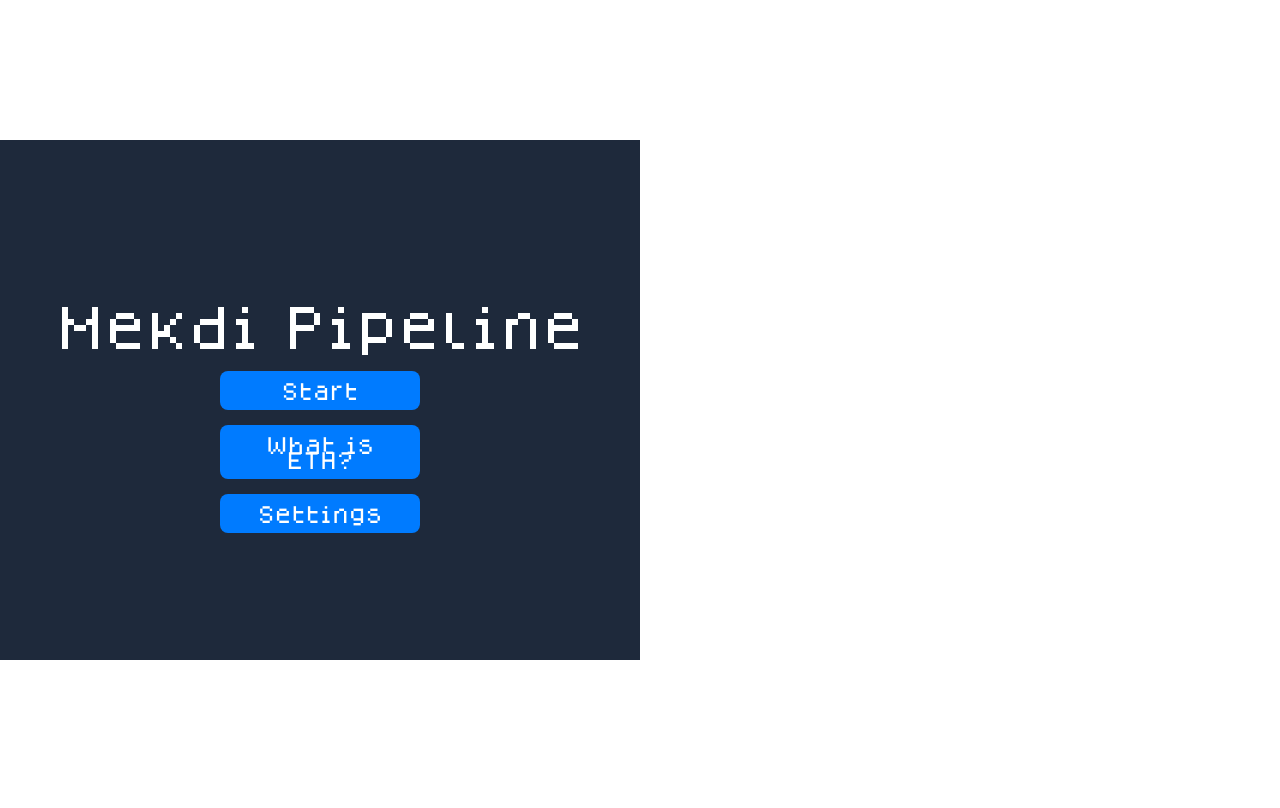
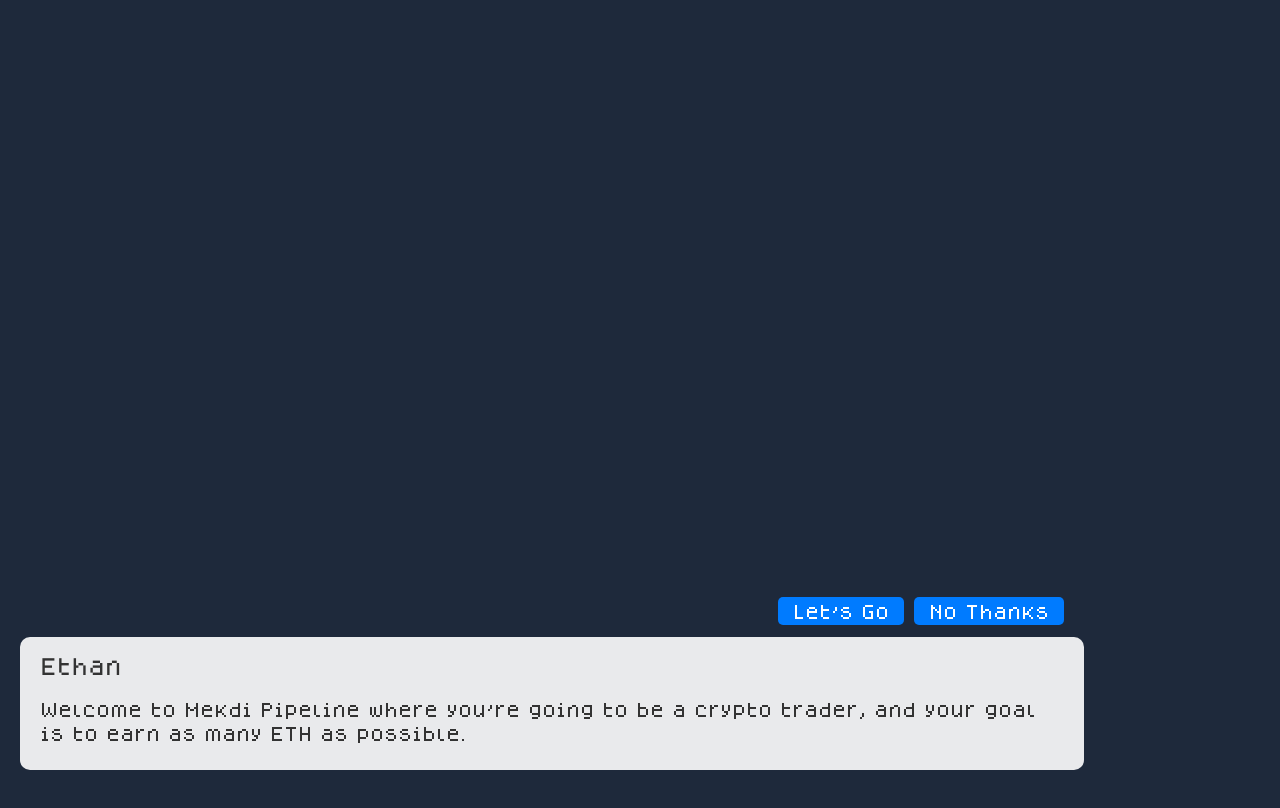
Before and after one commit to kaungzhan/eth-crypto-game, a React (Vite) app in the folder mekdi-pipeline/: page /start in a window 1280 px wide. Shown: the top 808 px of the page. Built offline with nearby package versions, Linux system fonts and the light colour scheme.

Commit message:
make start page

```diff
--- a/mekdi-pipeline/package.json
+++ b/mekdi-pipeline/package.json
@@ -12,7 +12,8 @@
   },
   "dependencies": {
     "react": "^19.0.0",
-    "react-dom": "^19.0.0"
+    "react-dom": "^19.0.0",
+    "react-router-dom": "^7.1.5"
   },
   "devDependencies": {
     "@eslint/js": "^9.19.0",
--- a/mekdi-pipeline/src/App.tsx
+++ b/mekdi-pipeline/src/App.tsx
@@ -1,8 +1,17 @@
 import React from "react";
+import { BrowserRouter as Router, Routes, Route } from "react-router-dom";
 import MainPage from "./pages/Mainpage";
+import StartPage from "./pages/Startpage";
 
 const App: React.FC = () => {
-  return <MainPage />;
+  return (
+    <Router>
+      <Routes>
+        <Route path="/" element={<MainPage />} />
+        <Route path="/start" element={<StartPage />} />
+      </Routes>
+    </Router>
+  );
 };
 
 export default App;
--- /dev/null
+++ b/mekdi-pipeline/src/css/Startpage.css
@@ -0,0 +1,80 @@
+/* Load Custom Font */
+@font-face {
+    font-family: "MyCustomFont";
+    src: url("/fonts/dogicapixel.ttf") format("truetype");
+}
+
+/* Apply Font to Everything */
+body, .game-container, .dialog-box, .character-name, .dialog-text {
+    font-family: "MyCustomFont", sans-serif;
+}
+
+/* Game Page Background */
+.game-container {
+    width: 100vw;
+    height: 100vh;
+    /* background: url("../assets/background-placeholder.jpg") center/cover no-repeat; */
+    background-color: #1e293b;
+    display: flex;
+    align-items: flex-end;
+    justify-content: flex-start;
+    padding: 20px;
+}
+
+/* Character image on the left */
+.character {
+    height: 300px;
+    object-fit: contain;
+    margin-left: 20px;
+}
+
+/* Dialogue Box Styling */
+.dialog-box {
+    background: rgba(255, 255, 255, 0.9);
+    padding: 15px 20px;
+    border-radius: 10px;
+    width: 80%;
+    font-family: "MyCustomFont", sans-serif;
+    color: #333;
+    position: relative;
+    margin-bottom: 50px;
+}
+
+/* Character Name */
+.character-name {
+    font-weight: bold;
+    font-size: 1.2rem;
+    display: block;
+    margin-bottom: 5px;
+}
+
+/* Dialogue Text */
+.dialog-text {
+    font-size: 1rem;
+    margin-bottom: 10px;
+}
+
+/* Buttons Container */
+.dialog-buttons {
+    position: absolute;
+    top: -40px; /* Move above the text box */
+    right: 20px; /* Align to the right */
+    display: flex;
+    gap: 10px;
+}
+
+/* Button Styling */
+.dialog-button {
+    background-color: #007bff;
+    color: white;
+    font-size: 1rem;
+    padding: 8px 15px;
+    border: none;
+    border-radius: 5px;
+    cursor: pointer;
+    transition: background 0.3s ease;
+}
+
+.dialog-button:hover {
+    background-color: #0056b3;
+}
--- a/mekdi-pipeline/src/pages/Mainpage.tsx
+++ b/mekdi-pipeline/src/pages/Mainpage.tsx
@@ -1,13 +1,18 @@
 import React from "react";
-import "../css/MainPage.css"; // Import the CSS file
+import { useNavigate } from "react-router-dom";
+import "../css/MainPage.css";
 
 const MainPage: React.FC = () => {
+  const navigate = useNavigate(); // 👈 Allows navigation
+
   return (
     <div className="container">
       <h1 className="title">Mekdi Pipeline</h1>
 
       <div className="button-container">
-        <button className="button">Start</button>
+        <button className="button" onClick={() => navigate("/start")}>
+          Start
+        </button>
         <button className="button">What is ETH?</button>
         <button className="button">Settings</button>
       </div>
--- /dev/null
+++ b/mekdi-pipeline/src/pages/Startpage.tsx
@@ -0,0 +1,42 @@
+import React from "react";
+// import characterImg from "../assets/character-placeholder.png"; // Character Image
+import "../css/StartPage.css"; // Import CSS
+import { useNavigate } from "react-router-dom";
+
+const StartPage: React.FC = () => {
+    const navigate = useNavigate();
+  const dialog = {
+    name: "Ethan",
+    text: "Welcome to Mekdi Pipeline where you're going to be a crypto trader, and your goal is to earn as many ETH as possible.",
+  };
+
+  const handleLetsGo = () => {
+    console.log("✅ Let's Go button clicked!");
+  };
+
+  const handleNoThanks = () => {
+    console.log("❌ No Thanks button clicked!");
+    navigate("/");
+  };
+
+  return (
+    <div className="game-container">
+      {/* Character Image */}
+      {/* <img src={characterImg} alt="Character" className="character" /> */}
+
+      {/* Dialogue Box */}
+      <div className="dialog-box">
+        <span className="character-name">{dialog.name}</span>
+        <p className="dialog-text">{dialog.text}</p>
+
+        {/* Buttons on Top Right */}
+        <div className="dialog-buttons">
+          <button className="dialog-button" onClick={handleLetsGo}>Let's Go</button>
+          <button className="dialog-button" onClick={handleNoThanks}>No Thanks</button>
+        </div>
+      </div>
+    </div>
+  );
+};
+
+export default StartPage;
```
Also changed, not shown: 1 other file (tests, documents, lock files or other folders).
